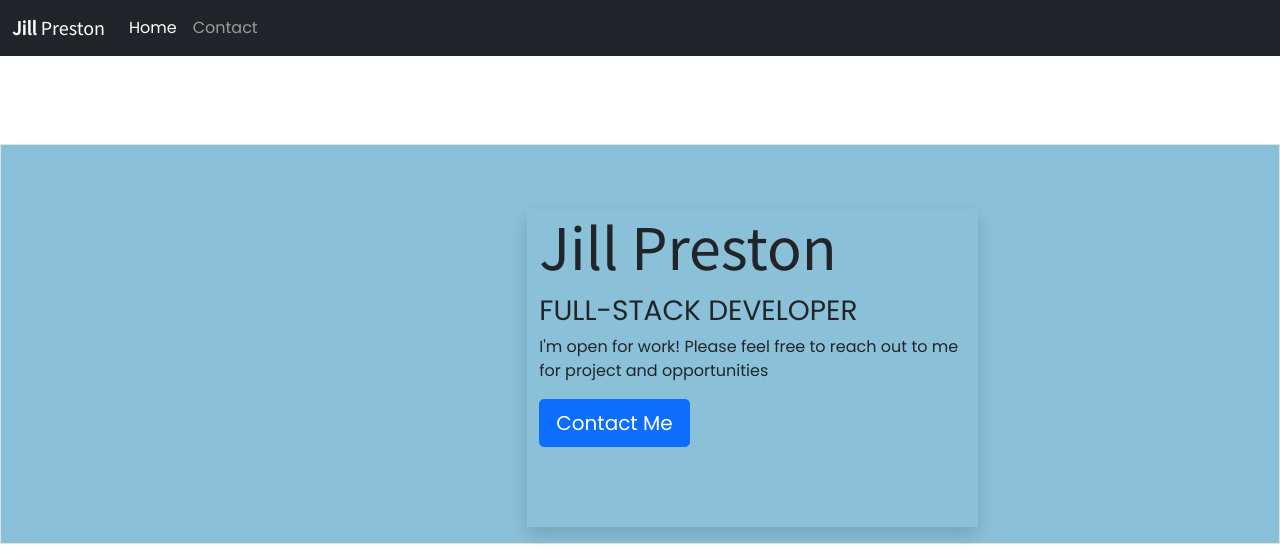
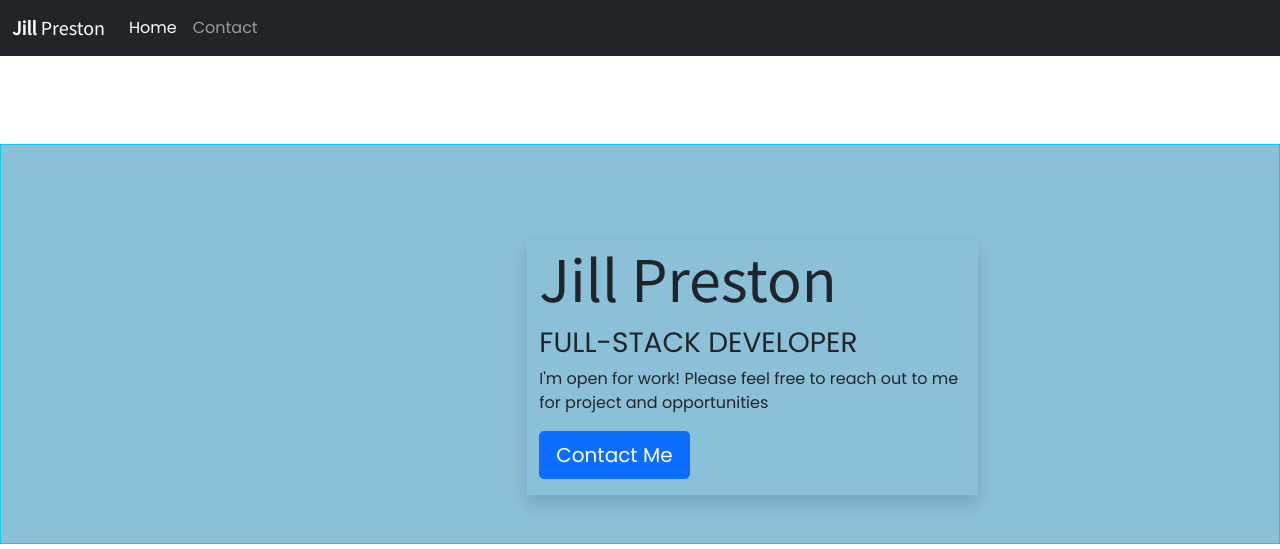
Before and after one commit to BelleCode/ClientPortfolio-JillPreston, a plain HTML site: page index.html in a window 1280 px wide. Shown: the top 549 px of the page. Drawn offline with nearby package versions, Linux system fonts and the light colour scheme.

Commit message:
Standardizing

```diff
--- a/index.html
+++ b/index.html
@@ -48,7 +48,8 @@
     <!-- Main -->
     <main class="flex-shrink-0 mt-5">
         <!-- Hero Title -->
-        <header class="header customHeader container-fluid d-flex justify-content-center border border-1 p-3">
+        <header class="header customHeader container-fluid d-flex justify-content-center border border-1 border-info
+            p-5">
             <div class="row mt-5">
                 <div class="col-12 col-sm-8 offset-sm-4 shadow">
                     <h1 class="display-3 title">
```
